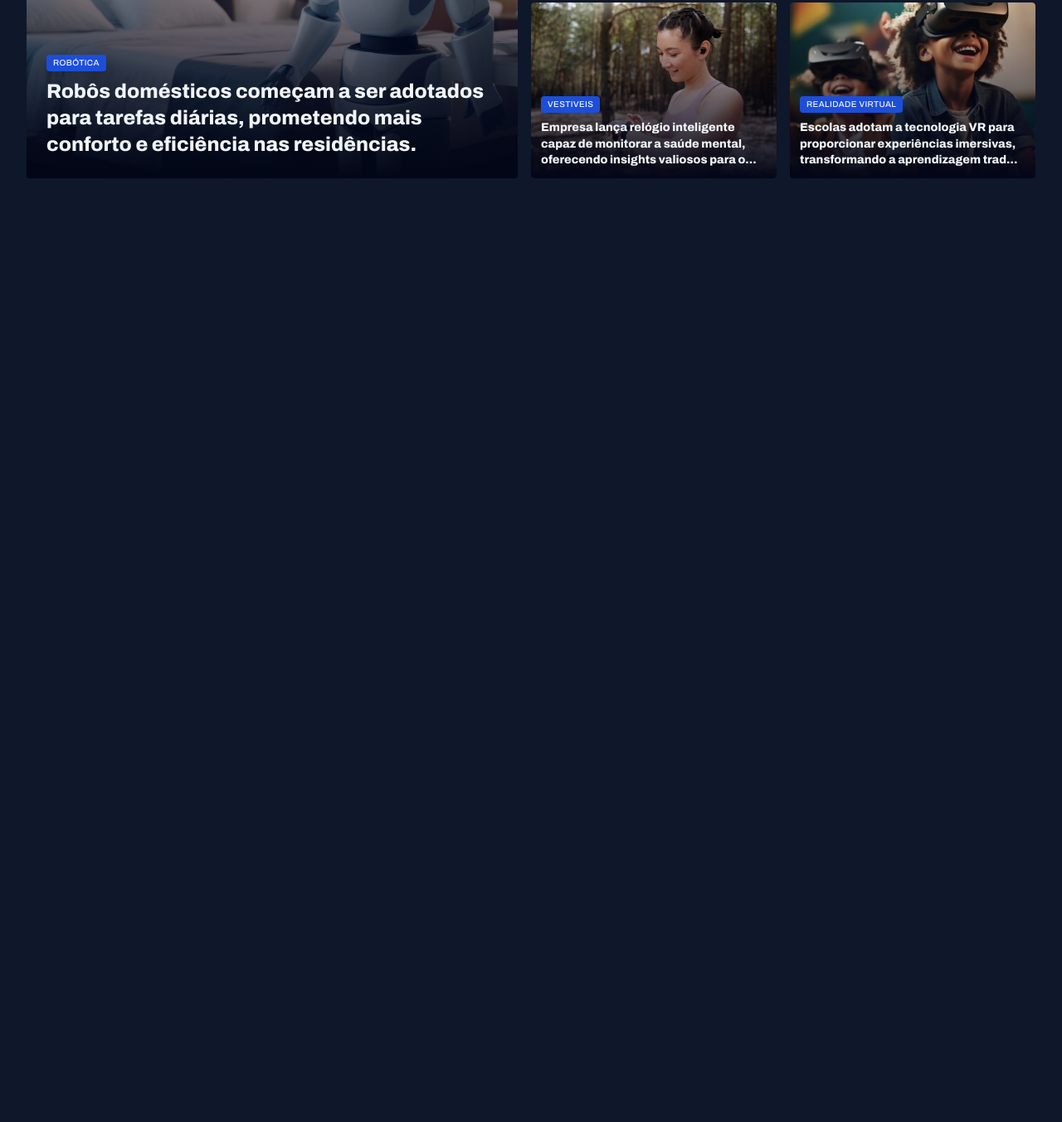
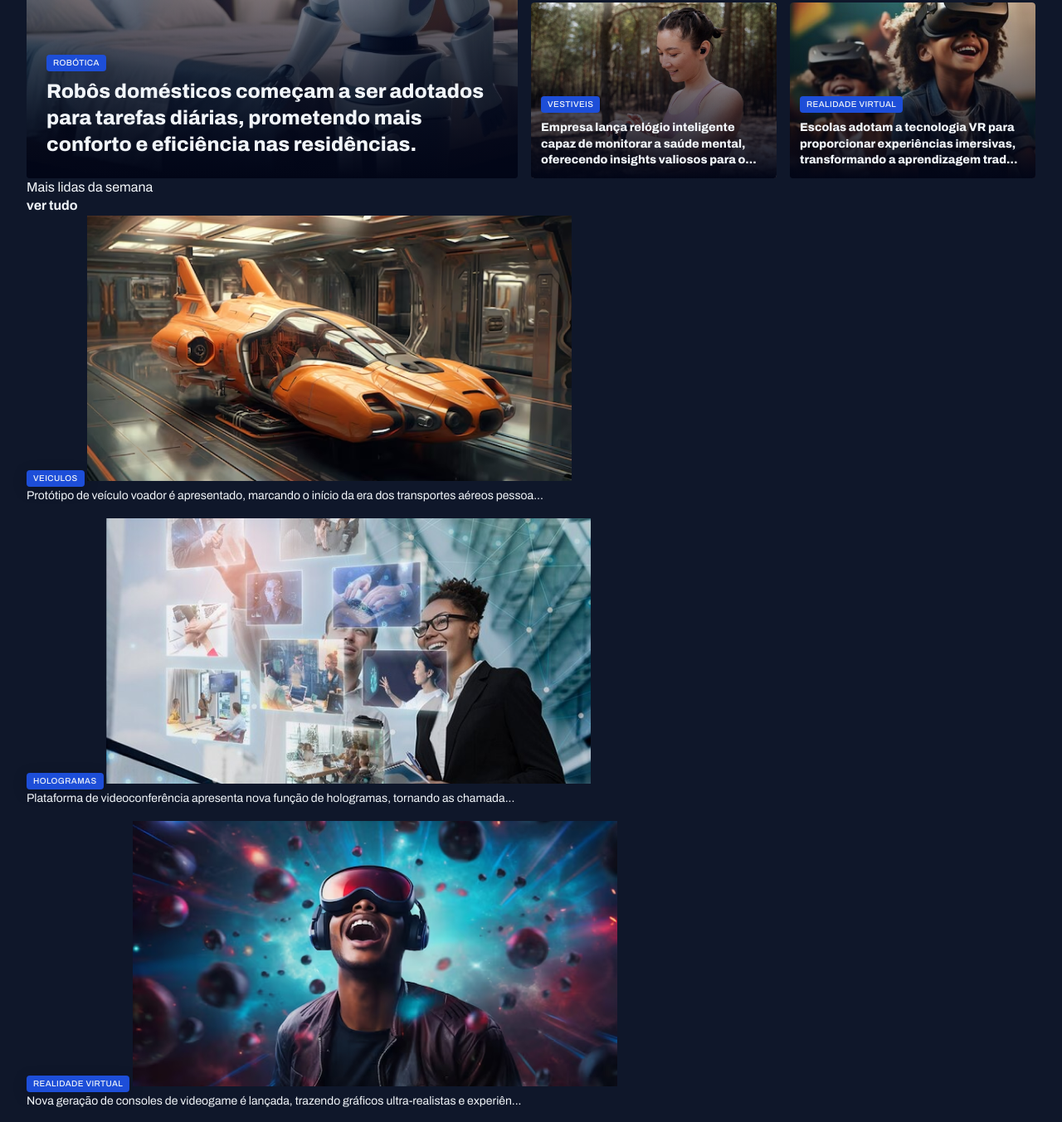
Before and after one commit to Schaimann/Projeto-Portal-de-Noticias, a plain HTML site: page index.html in a window 1280 px wide. Shown: the part 388-1741 px from the top of the page at 83% size. Before the commit the page ends 800 px from the top, so only its background shows below. Drawn offline with Linux system fonts and the light colour scheme.

Commit message:
estrututrando mais lidas da semana

```diff
--- a/index.html
+++ b/index.html
@@ -56,7 +56,8 @@
 
                     <figcaption>
                         <span class="content-tag">hologramas</span>
-                        <h2 class="text-lg">Novo Smartphone Projetor 3D chega ao mercado, transformando a forma como vemos nossas telas!</h2>
+                        <h2 class="text-lg">Novo Smartphone Projetor 3D chega ao mercado, transformando a forma como
+                            vemos nossas telas!</h2>
                     </figcaption>
 
                 </figure>
@@ -66,7 +67,8 @@
 
                     <figcaption>
                         <span class="content-tag">internet</span>
-                        <h2 class="text-lg">Tecnologia 6G chega às metrópoles brasileiras, prometendo revolucionar a forma como vivemos e nos comuni...</h2>
+                        <h2 class="text-lg">Tecnologia 6G chega às metrópoles brasileiras, prometendo revolucionar a
+                            forma como vivemos e nos comuni...</h2>
                     </figcaption>
                 </figure>
 
@@ -75,7 +77,8 @@
 
                     <figcaption>
                         <span class="content-tag">vestiveis</span>
-                        <h2 class="text-lg">Empresa lança relógio inteligente capaz de monitorar a saúde mental, oferecendo insights valiosos para o...</h2>
+                        <h2 class="text-lg">Empresa lança relógio inteligente capaz de monitorar a saúde mental,
+                            oferecendo insights valiosos para o...</h2>
                     </figcaption>
                 </figure>
 
@@ -84,8 +87,46 @@
 
                     <figcaption>
                         <span class="content-tag">Realidade Virtual</span>
-                        <h2 class="text-lg">Escolas adotam a tecnologia VR para proporcionar experiências imersivas, transformando a aprendizagem trad...</h2>
+                        <h2 class="text-lg">Escolas adotam a tecnologia VR para proporcionar experiências imersivas,
+                            transformando a aprendizagem trad...</h2>
                     </figcaption>
+                </figure>
+            </div>
+        </section>
+
+
+        <section id="weekly">
+            <header class="grid grid-flow-col">
+                <h3>Mais lidas da semana</h3>
+                <a href="#" class="grid grid-flow-col">
+                    <strong>ver tudo</strong>
+                    <span></span>
+                </a>
+            </header>
+
+            <div class="grid gap-16">
+                <figure>
+                    <span class="content-tag">veiculos</span>
+                    <img src="assets/imagens/Image 06.png" alt="">
+                    <p class="text-sm">Protótipo de veículo voador é apresentado, marcando o início da era dos transportes aéreos pessoa...</p>
+                </figure>
+
+                <figure>
+                    <span class="content-tag">Hologramas</span>
+                    <img src="assets/imagens/Image 07.png" alt="">
+                    <p class="text-sm">Plataforma de videoconferência apresenta nova função de hologramas, tornando as chamada...</p>
+                </figure>
+
+                <figure>
+                    <span class="content-tag">Realidade Virtual</span>
+                    <img src="assets/imagens/Image 08.png" alt="">
+                    <p class="text-sm">Nova geração de consoles de videogame é lançada, trazendo gráficos ultra-realistas e experiên...</p>
+                </figure>
+
+                <figure>
+                    <span class="content-tag">internet</span>
+                    <img src="assets/imagens/Image 09.png" alt="">
+                    <p class="text-sm">Projeto busca oferecer internet de alta velocidade em áreas remotas através de satélites.</p>
                 </figure>
             </div>
         </section>
```
